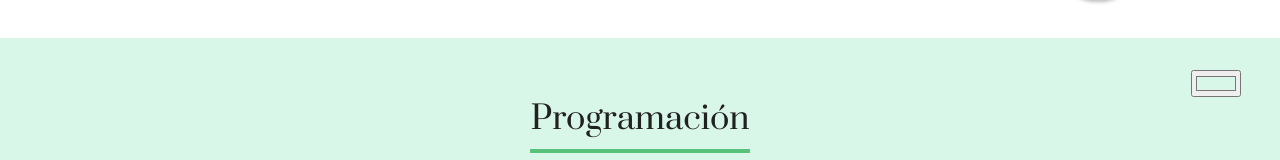
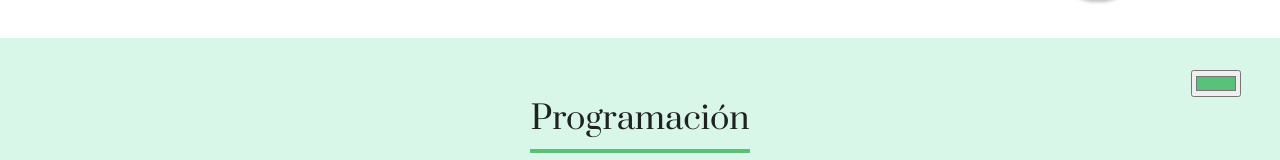
Before and after one commit to JuanC046/Org, a React (Create React App) app: page / in a window 1280 px wide. Shown: the part 616-776 px from the top of the page. Built offline with nearby package versions, Linux system fonts and the light colour scheme.

Commit message:
Add ids to teams and members

```diff
--- a/package.json
+++ b/package.json
@@ -11,6 +11,7 @@
     "react-dom": "^18.3.1",
     "react-icons": "^5.3.0",
     "react-scripts": "5.0.1",
+    "uuid": "^11.0.3",
     "web-vitals": "^2.1.4"
   },
   "scripts": {
--- a/src/App.js
+++ b/src/App.js
@@ -1,4 +1,6 @@
 import { useState } from "react";
+
+import { v4 as uuid } from "uuid";
 
 import "./App.css";
 
@@ -9,33 +11,48 @@ import MyOrg from "./components/MyOrg/MyOrg";
 import Team from "./components/Team/Team";
 import Footer from "./components/Footer/Footer";
 
-import hexToRgba from 'hex-to-rgba';
+import hexToRgba from "hex-to-rgba";
 function App() {
     const [showForm, setShowForm] = useState(false);
     const [teams, setTeams] = useState([
         {
+            id: uuid(),
             name: "Programación",
             primaryColor: "#57C278",
             secondaryColor: "#D9F7E9",
         },
         {
+            id: uuid(),
             name: "Front End",
             primaryColor: "#82CFFA",
             secondaryColor: "#E8F8FF",
         },
         {
+            id: uuid(),
             name: "Data Science",
             primaryColor: "#A6D157",
             secondaryColor: "#F0F8E2",
         },
-        { name: "Devops", primaryColor: "#E06B69", secondaryColor: "#FDE7E8" },
         {
+            id: uuid(),
+            name: "Devops",
+            primaryColor: "#E06B69",
+            secondaryColor: "#FDE7E8",
+        },
+        {
+            id: uuid(),
             name: "UX y Diseño",
             primaryColor: "#DB6EBF",
             secondaryColor: "#FAE9F5",
         },
-        { name: "Móvil", primaryColor: "#FFBA05", secondaryColor: "#FFF5D9" },
         {
+            id: uuid(),
+            name: "Móvil",
+            primaryColor: "#FFBA05",
+            secondaryColor: "#FFF5D9",
+        },
+        {
+            id: uuid(),
             name: "Innovación y  Gestión",
             primaryColor: "#FF8A29",
             secondaryColor: "#FFEEDF",
@@ -43,24 +60,28 @@ function App() {
     ]);
     const [members, setMembers] = useState([
         {
+            id: uuid(),
             name: "Juan López",
             role: "Desarrollador",
             photo: "https://media.licdn.com/dms/image/v2/D4E03AQEETDRGt8ceAw/profile-displayphoto-shrink_800_800/profile-displayphoto-shrink_800_800/0/1693932494749?e=1738195200&v=beta&t=LT_0zDOHCtUj-siS4nTbENNkSoqlaO7mgHTYcNZM9No",
             team: "Front End",
         },
         {
+            id: uuid(),
             name: "Juan López",
             role: "Desarrollador",
             photo: "https://media.licdn.com/dms/image/v2/D4E03AQEETDRGt8ceAw/profile-displayphoto-shrink_800_800/profile-displayphoto-shrink_800_800/0/1693932494749?e=1738195200&v=beta&t=LT_0zDOHCtUj-siS4nTbENNkSoqlaO7mgHTYcNZM9No",
             team: "Data Science",
         },
         {
+            id: uuid(),
             name: "Juan López",
             role: "Desarrollador",
             photo: "https://media.licdn.com/dms/image/v2/D4E03AQEETDRGt8ceAw/profile-displayphoto-shrink_800_800/profile-displayphoto-shrink_800_800/0/1693932494749?e=1738195200&v=beta&t=LT_0zDOHCtUj-siS4nTbENNkSoqlaO7mgHTYcNZM9No",
             team: "Data Science",
         },
         {
+            id: uuid(),
             name: "Juan López",
             role: "Desarrollador",
             photo: "https://media.licdn.com/dms/image/v2/D4E03AQEETDRGt8ceAw/profile-displayphoto-shrink_800_800/profile-displayphoto-shrink_800_800/0/1693932494749?e=1738195200&v=beta&t=LT_0zDOHCtUj-siS4nTbENNkSoqlaO7mgHTYcNZM9No",
@@ -72,10 +93,10 @@ function App() {
         setShowForm(!showForm);
     };
 
-    const updateColor = (color, teamName) => {
+    const updateColor = (color, teamId) => {
         setTeams(
             teams.map((team) => {
-                if (team.name === teamName) {
+                if (team.id === teamId) {
                     team.primaryColor = color;
                     team.secondaryColor = hexToRgba(color, 0.5);
                 }
@@ -85,11 +106,12 @@ function App() {
     };
 
     const newMember = (member) => {
+        member.id = uuid();
         console.log("New member:", member);
         setMembers([...members, member]);
     };
-    const deleteMember = (member) => {
-        setMembers(members.filter((m) => m !== member));
+    const deleteMember = (memberId) => {
+        setMembers(members.filter((member) => member.id !== memberId));
     };
 
     return (
--- a/src/components/Member/Member.js
+++ b/src/components/Member/Member.js
@@ -5,7 +5,7 @@ const Member = ({ member, primaryColor, deleteMember }) => {
         <div className="member">
             <FaUserMinus
                 className="member__delete"
-                onClick={() => deleteMember(member)}
+                onClick={() => deleteMember(member.id)}
             />
             <div className="member__header" style={{backgroundColor: primaryColor}}>
                 <img src={member.photo} alt={member.name} />
--- a/src/components/Team/Team.js
+++ b/src/components/Team/Team.js
@@ -3,11 +3,11 @@ import "./Team.css";
 
 import Member from "../Member/Member";
 const Team = ({ team, members, deleteMember, updateColor }) => {
-    const { name, primaryColor, secondaryColor } = team;
+    const { id, name, primaryColor, secondaryColor } = team;
 
 
     const handleColorChange = (e) => {
-        updateColor(e.target.value, name);
+        updateColor(e.target.value, id);
     };
     return (
         <>
@@ -18,7 +18,7 @@ const Team = ({ team, members, deleteMember, updateColor }) => {
                         backgroundColor: secondaryColor,
                     }}
                 >
-                    <input className="color-picker" type="color" value={secondaryColor}
+                    <input className="color-picker" type="color" value={primaryColor}
                     onChange={handleColorChange}/>
                     <h3
                         style={{
```
Also changed, not shown: 1 other file (tests, documents, lock files or other folders).
